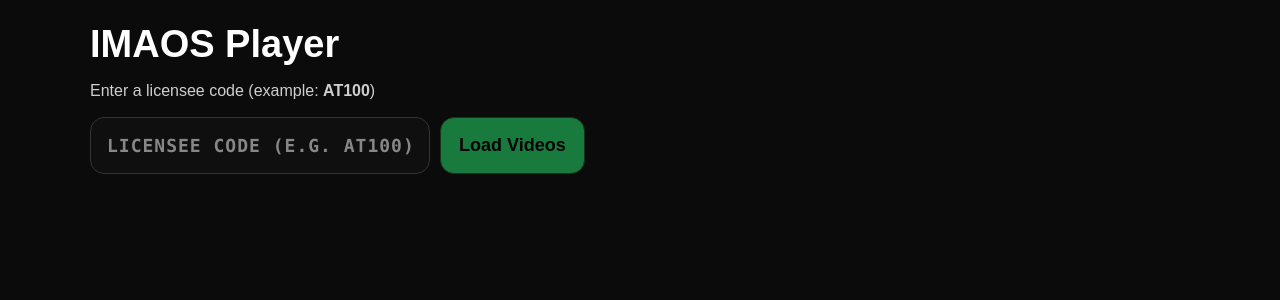
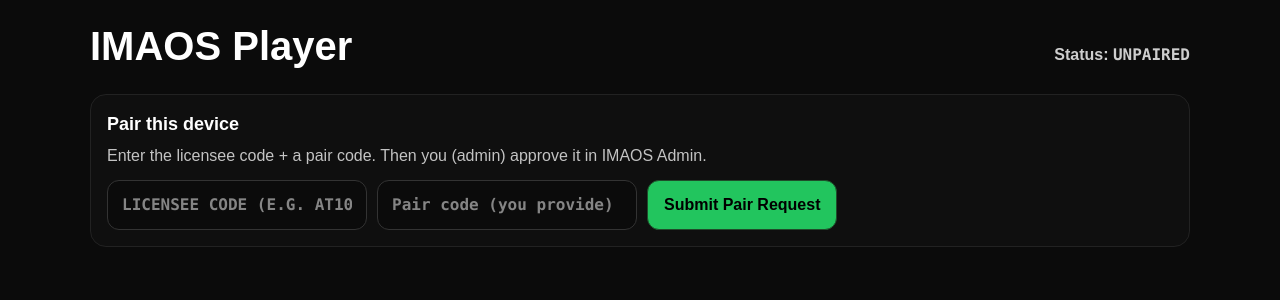
Before and after one commit to tomr1a-ops/nextjs-boilerplate, a Next.js app: page /player in a window 1280 px wide. Shown: the top 300 px of the page. Built offline with nearby package versions, Linux system fonts and the light colour scheme.

Commit message:
Update PlayerClient.tsx

```diff
--- a/app/player/PlayerClient.tsx
+++ b/app/player/PlayerClient.tsx
@@ -1,7 +1,6 @@
 "use client";
 
-import { useEffect, useMemo, useState } from "react";
-import { useRouter, useSearchParams } from "next/navigation";
+import { useEffect, useState } from "react";
 
 type PlayerVideo = {
   id: string;
@@ -11,38 +10,45 @@
   active?: boolean | null;
 };
 
-function cleanCode(input: any) {
-  return (input ?? "")
-    .toString()
-    .trim()
-    .toUpperCase()
-    .replace(/[^A-Z0-9_-]/g, "");
-}
+const LS_TOKEN = "imaos_device_token";
+const LS_PAIR = "imaos_pair_code";
+const LS_LICCODE = "imaos_licensee_code";
 
 export default function PlayerClient() {
-  const router = useRouter();
-  const sp = useSearchParams();
+  const [deviceToken, setDeviceToken] = useState<string>("");
+  const [licenseeCode, setLicenseeCode] = useState<string>("");
+  const [pairCode, setPairCode] = useState<string>("");
 
-  const initialCode = useMemo(() => cleanCode(sp.get("code") || ""), [sp]);
+  const [videos, setVideos] = useState<PlayerVideo[]>([]);
+  const [err, setErr] = useState<string>("");
+  const [status, setStatus] = useState<"unpaired" | "pending" | "paired">("unpaired");
+  const [loading, setLoading] = useState<boolean>(false);
 
-  const [code, setCode] = useState(initialCode);
-  const [loading, setLoading] = useState(false);
-  const [err, setErr] = useState("");
-  const [inactive, setInactive] = useState(false);
-  const [videos, setVideos] = useState<PlayerVideo[]>([]);
+  useEffect(() => {
+    const t = localStorage.getItem(LS_TOKEN) || "";
+    const p = localStorage.getItem(LS_PAIR) || "";
+    const c = localStorage.getItem(LS_LICCODE) || "";
+    if (t) {
+      setDeviceToken(t);
+      setStatus("paired");
+    } else {
+      setStatus("unpaired");
+    }
+    if (p) setPairCode(p);
+    if (c) setLicenseeCode(c);
+  }, []);
 
-  async function loadVideos(nextCode?: string) {
-    const c = cleanCode(nextCode ?? code);
-    if (!c) return;
+  async function loadVideos(tokenOverride?: string) {
+    const token = tokenOverride || deviceToken;
+    if (!token) return;
 
+    setErr("");
     setLoading(true);
-    setErr("");
-    setInactive(false);
-    setVideos([]);
 
     try {
-      const res = await fetch(`/api/player/videos?code=${encodeURIComponent(c)}&t=${Date.now()}`, {
+      const res = await fetch("/api/player/videos", {
         cache: "no-store",
+        headers: { "x-device-token": token },
       });
 
       const text = await res.text();
@@ -51,165 +57,264 @@
         json = text ? JSON.parse(text) : null;
       } catch {}
 
-      if (res.status === 403) {
-        setInactive(true);
-        setErr(json?.error || "License inactive");
-        return;
+      if (!res.ok) {
+        throw new Error(json?.error || text || `Request failed (${res.status})`);
       }
 
-      if (!res.ok) {
-        setErr(json?.error || text || `Request failed (${res.status})`);
-        return;
-      }
-
-      const list = Array.isArray(json?.videos) ? json.videos : [];
-      setVideos(list);
+      setVideos(Array.isArray(json?.videos) ? json.videos : []);
     } catch (e: any) {
       setErr(e?.message || "Failed to load videos");
+      setVideos([]);
     } finally {
       setLoading(false);
     }
   }
 
-  function onSubmit(e: React.FormEvent) {
-    e.preventDefault();
-    const c = cleanCode(code);
-    router.replace(`/player?code=${encodeURIComponent(c)}`);
-    loadVideos(c);
+  async function submitPair() {
+    setErr("");
+    const code = licenseeCode.trim().toUpperCase();
+    const pair = pairCode.trim();
+
+    if (!code || !pair) {
+      setErr("Enter licensee code and pair code.");
+      return;
     }
 
+    localStorage.setItem(LS_PAIR, pair);
+    localStorage.setItem(LS_LICCODE, code);
+
+    setLoading(true);
+    try {
+      const res = await fetch("/api/device/pair", {
+        method: "POST",
+        headers: { "Content-Type": "application/json" },
+        body: JSON.stringify({ licensee_code: code, pair_code: pair }),
+      });
+
+      const json = await res.json().catch(() => null);
+
+      if (!res.ok) throw new Error(json?.error || `Pair failed (${res.status})`);
+
+      if (json?.status === "active" && json?.device_token) {
+        localStorage.setItem(LS_TOKEN, json.device_token);
+        setDeviceToken(json.device_token);
+        setStatus("paired");
+        await loadVideos(json.device_token);
+      } else {
+        setStatus("pending");
+      }
+    } catch (e: any) {
+      setErr(e?.message || "Pair failed");
+    } finally {
+      setLoading(false);
+    }
+  }
+
+  async function checkApproval() {
+    setErr("");
+    const pair = (pairCode || localStorage.getItem(LS_PAIR) || "").trim();
+    if (!pair) {
+      setErr("Missing pair code.");
+      return;
+    }
+
+    setLoading(true);
+    try {
+      const res = await fetch(`/api/device/pair?pair_code=${encodeURIComponent(pair)}`, { cache: "no-store" });
+      const json = await res.json().catch(() => null);
+
+      if (!res.ok) throw new Error(json?.error || `Check failed (${res.status})`);
+
+      if (json?.status === "active" && json?.device_token) {
+        localStorage.setItem(LS_TOKEN, json.device_token);
+        setDeviceToken(json.device_token);
+        setStatus("paired");
+        await loadVideos(json.device_token);
+      } else {
+        setStatus("pending");
+      }
+    } catch (e: any) {
+      setErr(e?.message || "Check failed");
+    } finally {
+      setLoading(false);
+    }
+  }
+
+  function resetPairing() {
+    localStorage.removeItem(LS_TOKEN);
+    localStorage.removeItem(LS_PAIR);
+    localStorage.removeItem(LS_LICCODE);
+    setDeviceToken("");
+    setVideos([]);
+    setStatus("unpaired");
+    setErr("");
+  }
+
+  // Auto-load if already paired
   useEffect(() => {
-    if (initialCode) {
-      setCode(initialCode);
-      loadVideos(initialCode);
-    }
+    if (status === "paired" && deviceToken) loadVideos();
     // eslint-disable-next-line react-hooks/exhaustive-deps
-  }, [initialCode]);
+  }, [status, deviceToken]);
 
   return (
     <div style={{ minHeight: "100vh", background: "#0b0b0b", color: "#fff", padding: 16 }}>
       <div style={{ maxWidth: 1100, margin: "0 auto" }}>
-        <h1 style={{ margin: 0, fontSize: 38, fontWeight: 900 }}>IMAOS Player</h1>
-        <div style={{ opacity: 0.8, marginTop: 6 }}>
-          Enter a licensee code (example: <b>AT100</b>)
+        <div style={{ display: "flex", justifyContent: "space-between", alignItems: "baseline", gap: 12, flexWrap: "wrap" }}>
+          <h1 style={{ margin: 0, fontSize: 40, fontWeight: 900 }}>IMAOS Player</h1>
+          <div style={{ opacity: 0.8, fontWeight: 800 }}>
+            Status:{" "}
+            <span style={{ fontFamily: "ui-monospace, Menlo, Monaco, Consolas, monospace" }}>
+              {status.toUpperCase()}
+            </span>
+          </div>
         </div>
 
-        <form
-          onSubmit={onSubmit}
-          style={{
-            marginTop: 14,
-            display: "flex",
-            gap: 10,
-            alignItems: "center",
-            flexWrap: "wrap",
-          }}
-        >
+        {err ? (
+          <div style={{ marginTop: 12, padding: 12, borderRadius: 12, border: "1px solid #7f1d1d", background: "#2a0f10", color: "#fecaca", fontWeight: 800 }}>
+            {err}
+          </div>
+        ) : null}
+
+        {/* Pairing UI */}
+        {status !== "paired" ? (
+          <div style={{ marginTop: 18, border: "1px solid #222", borderRadius: 16, background: "#0f0f0f", padding: 16 }}>
+            <div style={{ fontWeight: 900, fontSize: 18 }}>Pair this device</div>
+            <div style={{ opacity: 0.75, marginTop: 6 }}>
+              Enter the licensee code + a pair code. Then you (admin) approve it in IMAOS Admin.
+            </div>
+
+            <div style={{ display: "flex", gap: 10, marginTop: 12, flexWrap: "wrap" }}>
               <input
-            value={code}
-            onChange={(e) => setCode(cleanCode(e.target.value))}
+                value={licenseeCode}
+                onChange={(e) => setLicenseeCode(e.target.value)}
                 placeholder="Licensee code (e.g. AT100)"
                 style={{
-              padding: "14px 16px",
-              borderRadius: 14,
+                  padding: "12px 14px",
+                  borderRadius: 12,
                   border: "1px solid #333",
-              background: "#0f0f0f",
+                  background: "#0b0b0b",
                   color: "#fff",
-              outline: "none",
-              width: 340,
-              fontFamily: "ui-monospace, SFMono-Regular, Menlo, Monaco, Consolas, monospace",
+                  width: 260,
+                  fontFamily: "ui-monospace, Menlo, Monaco, Consolas, monospace",
                   fontWeight: 900,
-              letterSpacing: 1,
                   textTransform: "uppercase",
-              fontSize: 18,
                 }}
               />
+
+              <input
+                value={pairCode}
+                onChange={(e) => setPairCode(e.target.value)}
+                placeholder="Pair code (you provide)"
+                style={{
+                  padding: "12px 14px",
+                  borderRadius: 12,
+                  border: "1px solid #333",
+                  background: "#0b0b0b",
+                  color: "#fff",
+                  width: 260,
+                  fontFamily: "ui-monospace, Menlo, Monaco, Consolas, monospace",
+                  fontWeight: 900,
+                }}
+              />
+
               <button
-            type="submit"
-            disabled={!code || loading}
+                onClick={submitPair}
+                disabled={loading}
                 style={{
-              padding: "14px 18px",
-              borderRadius: 14,
+                  padding: "12px 16px",
+                  borderRadius: 12,
                   border: "1px solid #1f4d2a",
                   background: "#22c55e",
                   color: "#000",
                   fontWeight: 900,
-              cursor: !code || loading ? "not-allowed" : "pointer",
-              opacity: !code || loading ? 0.6 : 1,
-              fontSize: 18,
+                  cursor: "pointer",
+                  opacity: loading ? 0.7 : 1,
                 }}
               >
-            {loading ? "Loading…" : "Load Videos"}
+                Submit Pair Request
               </button>
-        </form>
 
-        {inactive ? (
-          <div
+              {status === "pending" ? (
+                <button
+                  onClick={checkApproval}
+                  disabled={loading}
                   style={{
-              marginTop: 16,
-              padding: 16,
-              borderRadius: 14,
+                    padding: "12px 16px",
+                    borderRadius: 12,
                     border: "1px solid rgba(255,255,255,0.18)",
-              background: "rgba(255,255,255,0.06)",
+                    background: "#374151",
+                    color: "#fff",
                     fontWeight: 900,
-              fontSize: 18,
+                    cursor: "pointer",
+                    opacity: loading ? 0.7 : 1,
                   }}
                 >
-            🚫 License is inactive. Please contact support.
+                  Check Approval
+                </button>
+              ) : null}
+            </div>
+
+            {status === "pending" ? (
+              <div style={{ marginTop: 12, opacity: 0.8, fontWeight: 800 }}>
+                Pending approval. Go to Admin → Devices and click “Approve”.
               </div>
             ) : null}
-
-        {err && !inactive ? (
-          <div
+          </div>
+        ) : (
+          // Paired UI
+          <div style={{ marginTop: 18, display: "flex", gap: 10, flexWrap: "wrap" }}>
+            <button
+              onClick={() => loadVideos()}
+              disabled={loading}
               style={{
-              marginTop: 16,
-              padding: 12,
+                padding: "12px 16px",
                 borderRadius: 12,
-              border: "1px solid #7f1d1d",
-              background: "#2a0f10",
-              color: "#fecaca",
-              fontWeight: 800,
+                border: "1px solid #1f4d2a",
+                background: "#22c55e",
+                color: "#000",
+                fontWeight: 900,
+                cursor: "pointer",
+                opacity: loading ? 0.7 : 1,
               }}
             >
-            {err}
+              Refresh
+            </button>
+
+            <button
+              onClick={resetPairing}
+              style={{
+                padding: "12px 16px",
+                borderRadius: 12,
+                border: "1px solid rgba(255,255,255,0.18)",
+                background: "#374151",
+                color: "#fff",
+                fontWeight: 900,
+                cursor: "pointer",
+              }}
+            >
+              Reset Pairing
+            </button>
           </div>
+        )}
+
+        {/* Videos */}
+        {status === "paired" ? (
+          <div style={{ marginTop: 18 }}>
+            {loading ? <div style={{ opacity: 0.7 }}>Loading…</div> : null}
+
+            {!loading && videos.length === 0 ? (
+              <div style={{ opacity: 0.8 }}>No videos assigned to this licensee.</div>
             ) : null}
 
             {videos.length > 0 ? (
-          <div style={{ marginTop: 18, opacity: 0.85, fontWeight: 800 }}>
-            Showing videos for code:{" "}
-            <span style={{ fontFamily: "ui-monospace, SFMono-Regular, Menlo, Monaco, Consolas, monospace" }}>
-              {code}
-            </span>
-          </div>
-        ) : null}
-
-        {videos.length > 0 ? (
-          <div
-            style={{
-              display: "grid",
-              gap: 12,
-              gridTemplateColumns: "repeat(2, minmax(0, 1fr))",
-              marginTop: 12,
-            }}
-          >
+              <div style={{ display: "grid", gap: 12, gridTemplateColumns: "repeat(2, minmax(0, 1fr))", marginTop: 12 }}>
                 {videos.map((v) => (
-              <div
-                key={v.id}
-                style={{
-                  border: "1px solid #222",
-                  borderRadius: 14,
-                  background: "#0f0f0f",
-                  padding: 12,
-                }}
-              >
-                <div style={{ fontWeight: 900, fontSize: 18 }}>
-                  {v.label}
-                  {v.active === false ? <span style={{ marginLeft: 8, opacity: 0.7 }}>(inactive)</span> : null}
-                </div>
+                  <div key={v.id} style={{ border: "1px solid #222", borderRadius: 14, background: "#0f0f0f", padding: 12 }}>
+                    <div style={{ fontWeight: 900, fontSize: 18 }}>{v.label}</div>
 
                     <div style={{ opacity: 0.75, marginTop: 6, fontSize: 13 }}>
                       playback_id:{" "}
-                  <span style={{ fontFamily: "ui-monospace, SFMono-Regular, Menlo, Monaco, Consolas, monospace" }}>
+                      <span style={{ fontFamily: "ui-monospace, Menlo, Monaco, Consolas, monospace" }}>
                         {v.playback_id}
                       </span>
                     </div>
@@ -226,9 +331,7 @@
                 ))}
               </div>
             ) : null}
-
-        {!loading && code && videos.length === 0 && !err && !inactive ? (
-          <div style={{ marginTop: 16, opacity: 0.8 }}>No videos assigned to this licensee.</div>
+          </div>
         ) : null}
       </div>
     </div>
```
Lines whose indentation alone changed are shown as unchanged.
